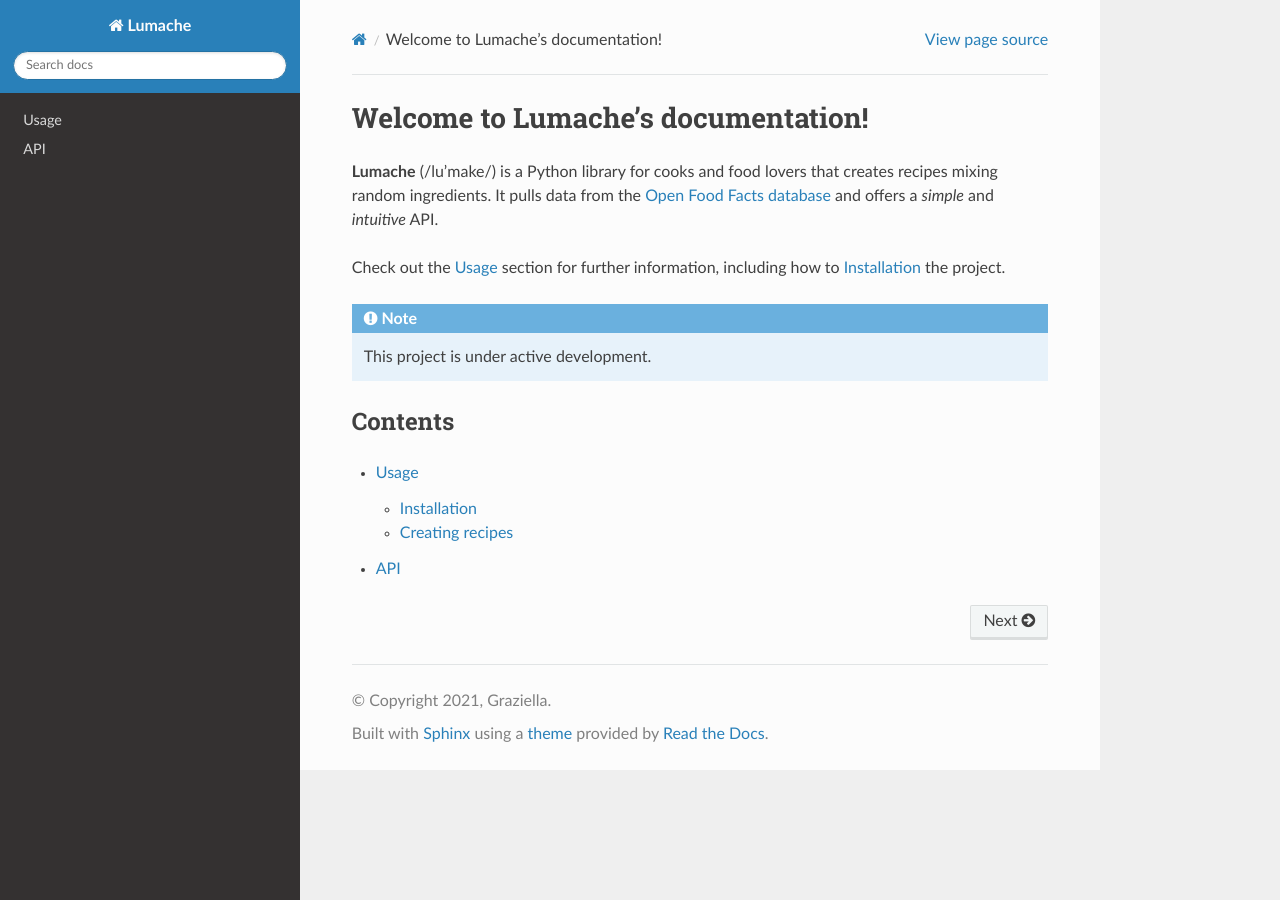
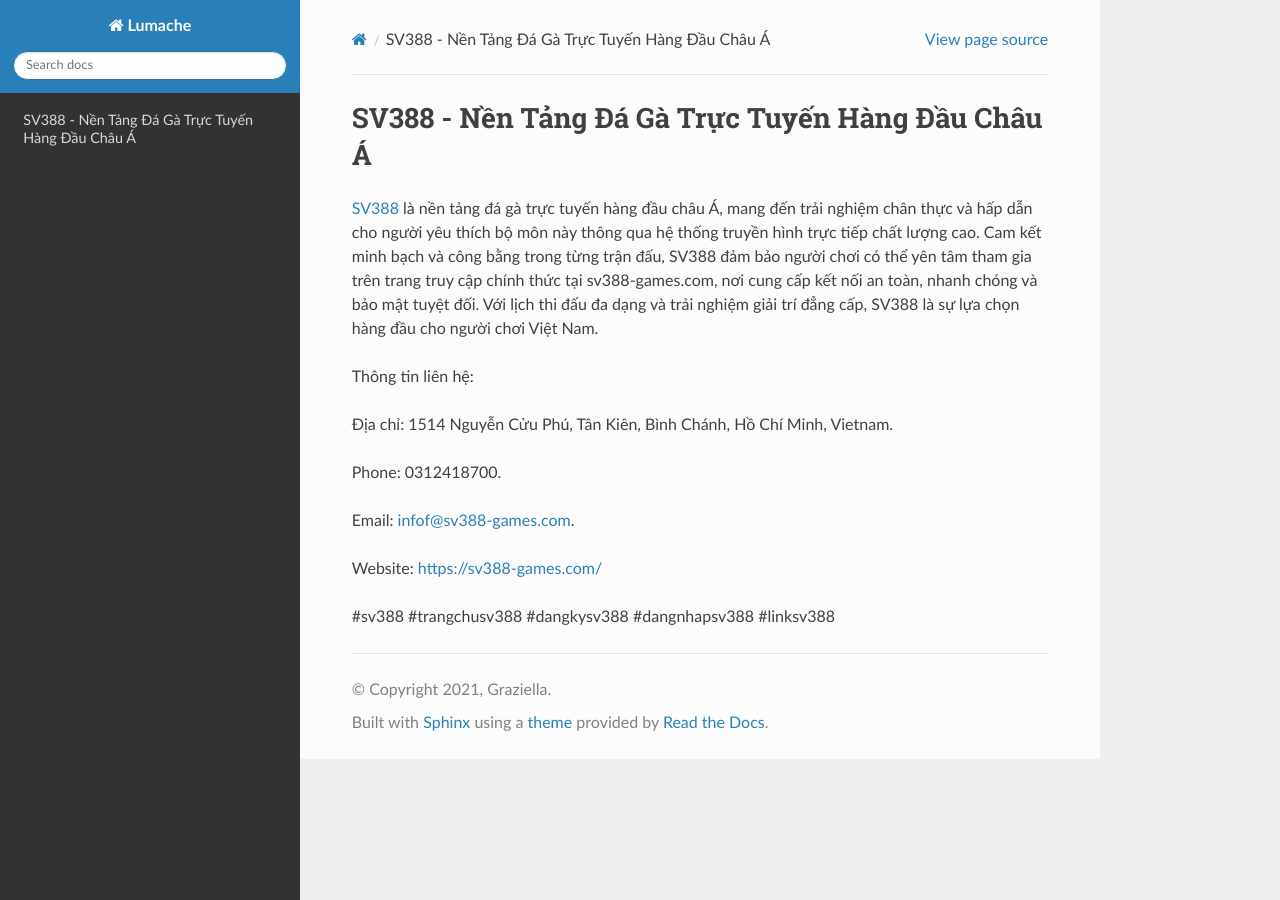
Before and after one commit to ShafferMalaki436t3cp/sv388gamescom1, a Sphinx documentation site: the page built from docs/source/index.rst, in a window 1280 px wide. Built offline with Sphinx 7.4.7 and the Read the Docs theme 3.1.0, drawn with Linux system fonts in a browser that asks for light colours.

Commit message:
Update index.rst

```diff
--- a/docs/source/index.rst
+++ b/docs/source/index.rst
@@ -1,22 +1,16 @@
-Welcome to Lumache's documentation!
+SV388 - Nền Tảng Đá Gà Trực Tuyến Hàng Đầu Châu Á
 ===================================
 
-**Lumache** (/lu'make/) is a Python library for cooks and food lovers
-that creates recipes mixing random ingredients.
-It pulls data from the `Open Food Facts database <https://world.openfoodfacts.org/>`_
-and offers a *simple* and *intuitive* API.
+`SV388 <https://sv388-games.com/>`_ là nền tảng đá gà trực tuyến hàng đầu châu Á, mang đến trải nghiệm chân thực và hấp dẫn cho người yêu thích bộ môn này thông qua hệ thống truyền hình trực tiếp chất lượng cao. Cam kết minh bạch và công bằng trong từng trận đấu, SV388 đảm bảo người chơi có thể yên tâm tham gia trên trang truy cập chính thức tại sv388-games.com, nơi cung cấp kết nối an toàn, nhanh chóng và bảo mật tuyệt đối. Với lịch thi đấu đa dạng và trải nghiệm giải trí đẳng cấp, SV388 là sự lựa chọn hàng đầu cho người chơi Việt Nam.
 
-Check out the :doc:`usage` section for further information, including
-how to :ref:`installation` the project.
+Thông tin liên hệ:
 
-.. note::
+Địa chỉ: 1514 Nguyễn Cửu Phú, Tân Kiên, Bình Chánh, Hồ Chí Minh, Vietnam.
 
-   This project is under active development.
+Phone: 0312418700.
 
-Contents
---------
+Email: infof@sv388-games.com.
 
-.. toctree::
+Website: https://sv388-games.com/
 
-   usage
-   api
+#sv388 #trangchusv388 #dangkysv388 #dangnhapsv388 #linksv388
```
